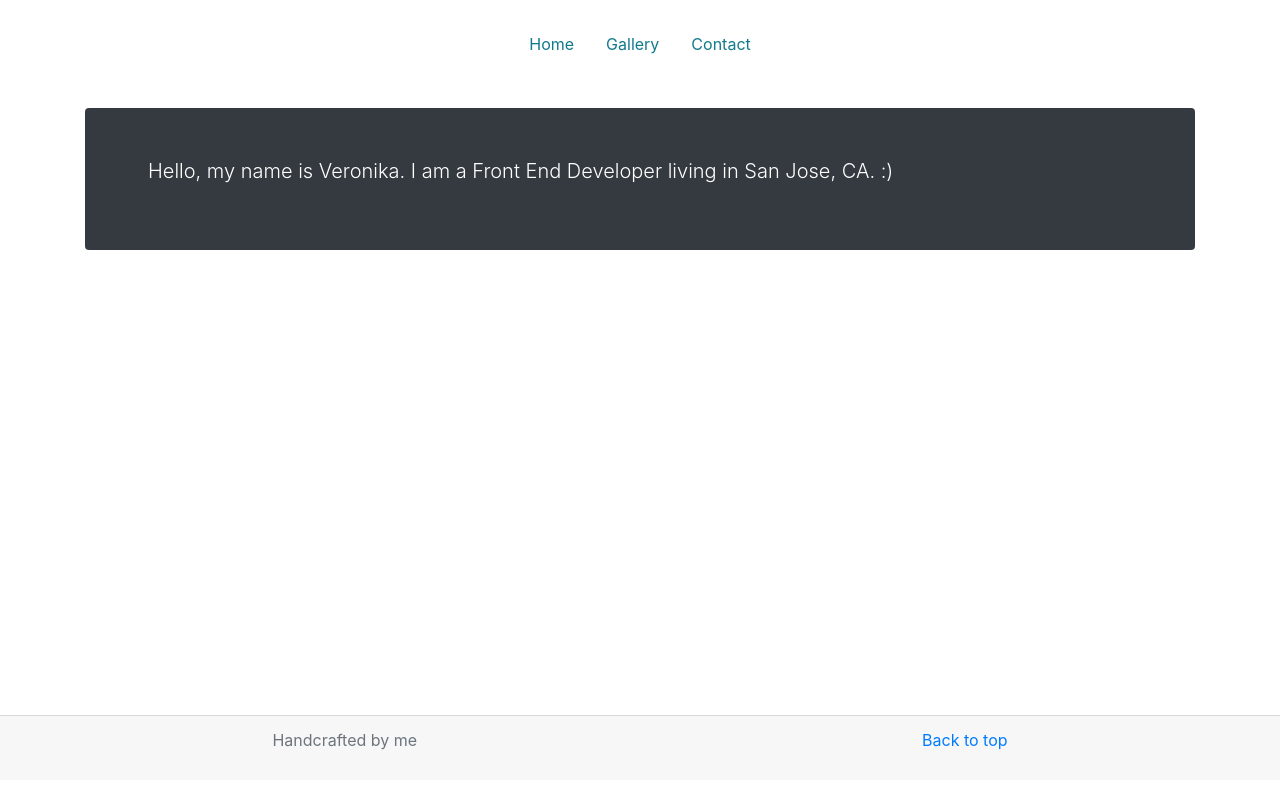
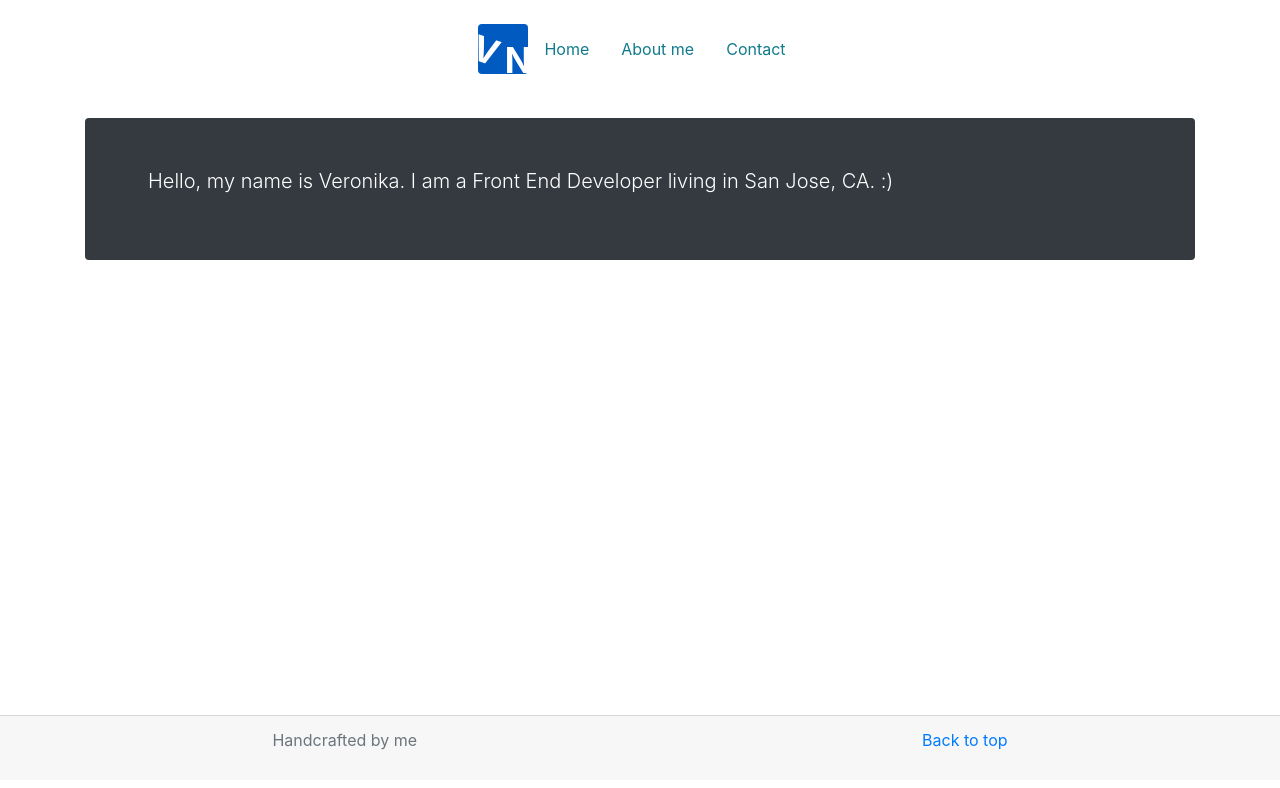
Before and after one commit to vnisevych/portfolio_website, a plain HTML site: page index.html in a window 1280 px wide. Drawn offline with nearby package versions, Linux system fonts and the light colour scheme; no server answers.

Commit message:
logo stylization, and bug fixes

```diff
--- a/index.html
+++ b/index.html
@@ -14,12 +14,13 @@
 
 		<header class="blog-header py-3">
 			<nav class="navbar navbar justify-content-center">
+				<div id="logo"><span>V</span><span>N</span></div>
 				<ul class="nav">
 					<li class="nav-item">
 						<a class="nav-link" href="#">Home</a>
 					</li>
 					<li class="nav-item">
-						<a class="nav-link" href="#">Gallery</a>
+						<a class="nav-link" href="#">About me</a>
 					</li>
 					<li class="nav-item">
 						<a class="nav-link" href="./contact/contactForm.html">Contact</a>
--- a/script.js
+++ b/script.js
@@ -77,7 +77,7 @@
 				<div class="col-md-4" data-id="${category.id}">
 					<div class="card mb-4 shadow-sm" style="background-image: url(${imgUrl})">
 						<div class="card-body">
-							<p class="card-text">San Francisco Bay Area</p>
+							<p class="card-text">${category.title._content}</p>
 						</div>
 					</div>
 				</div>
@@ -99,7 +99,7 @@
 	  		}
 			$('.carousel-item').first().addClass('active');
 		  	$('.carousel-indicators > li').first().addClass('active');
-		  	$('#carousel-example-generic').carousel();
+		  	$('#carousel-example-generic').carousel({ride: false});
 		}
 	}
 
--- a/style.css
+++ b/style.css
@@ -11,6 +11,49 @@ body {
 
 header .nav-item .nav-link {
 	color: #117a8b;
+}
+
+#logo {
+    background: #005abf;
+    border-radius: 4px;
+    width: 50px;
+    height: 50px;
+    position: relative;
+    transition: all 0.2s ease;
+}
+
+#logo span {
+    color: #fff;
+    cursor: none;
+    font-weight: bold;
+    font-size: 35px;
+}
+
+#logo span:first-child {
+    position: absolute;
+    left: -5px;
+    transform: rotate(19deg);
+}
+
+#logo span:last-child {
+    position: absolute;
+    bottom: -12px;
+    right: -3px;
+}
+#logo:hover {
+	border-radius: 0;
+    transform: rotate(360deg);
+}
+
+#logo:hover span:first-child {
+    left: 0;
+    bottom: 0;
+    transform: rotate(0deg);
+}
+
+#logo:hover span:last-child {
+    bottom: 0;
+    right: 0;
 }
 
 .jumbotron {
```
Also changed, not shown: 1 other file.
